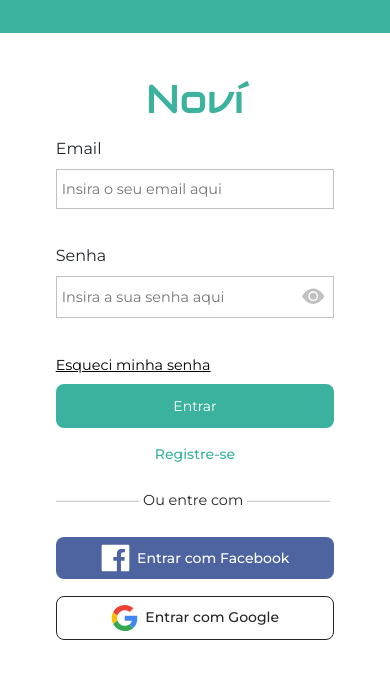
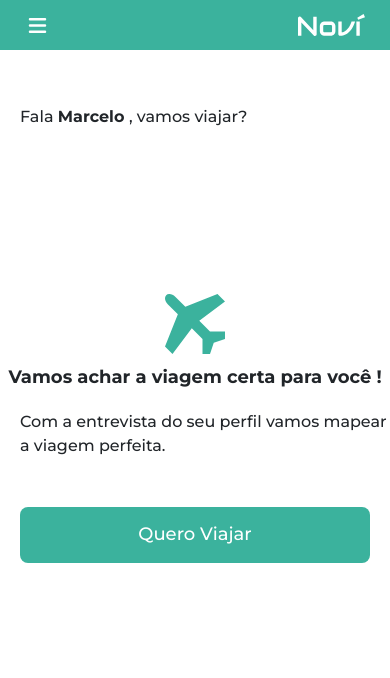
Before and after one commit to StartFuture/novi-frontend, a React (Create React App) app: page /home in a window 390 px wide. Before the commit this address led to /login. Shown: the top 678 px of the page. Built offline with nearby package versions, Linux system fonts and the light colour scheme; the HTML template or start-up script is replaced by a standard one.

Commit message:
responsividade da tela homeDefault

```diff
--- a/src/AppRoutes.jsx
+++ b/src/AppRoutes.jsx
@@ -23,7 +23,7 @@ const AppRoutes = () => {
         <AuthProvider>
             <Routes>
                 <Route exact path="/" element={<LandingPage />}></Route>
-                <Route exact path="/home" element={<Private><Home/></Private>}></Route>
+                <Route exact path="/home" element={<Home/>}></Route>
                 <Route exact path="/login" element={<Login />}></Route>
                 <Route exact path="/interview-start" element={<InterviewStart />}></Route>
                 <Route exact path="/registro" element={<Registro />}></Route>
--- /dev/null
+++ b/src/pages/homePage/components/headerMenuMobile/index.jsx
@@ -0,0 +1,26 @@
+import React from "react"
+import { HiMenu } from "react-icons/hi"
+import Novi from "../../assets/images/Noví.svg"
+import { BoxMenu } from "./style"
+
+
+function MenuMobile() {
+
+    return (
+
+        <BoxMenu>
+            <HiMenu className="menuStyle"></HiMenu>
+
+            <img src={Novi} alt="logo-novi" />
+        </BoxMenu>
+
+
+
+    )
+
+
+
+
+}
+
+export default MenuMobile
--- /dev/null
+++ b/src/pages/homePage/components/headerMenuMobile/style.ts
@@ -0,0 +1,32 @@
+import styled from "styled-components"
+
+
+export const BoxMenu = styled.div`
+width: auto;
+height: 50px;
+display: none;
+
+
+
+.menuStyle {color: white;
+width: 25px;
+height: 25px;
+margin-left: 25px;
+}
+
+
+img {
+    width: 67px;
+    height: 22px;
+    margin-right: 25px;
+}
+
+
+@media (max-width: 900px) {display: flex;
+    justify-content: center;
+    align-items: center;
+    justify-content: space-between;
+    background-color: ${props => props.theme.colors.primaryColor};
+
+}
+`
--- a/src/pages/homePage/default/index.jsx
+++ b/src/pages/homePage/default/index.jsx
@@ -2,6 +2,7 @@ import React from "react";
 import { LayoutGrid, PageGrid, MainDiv, SecondaryDiv, Button, Wrapper } from "../default/style"
 import { ImAirplane } from "react-icons/im";
 import UserMenu from "../userMenu";
+import MenuMobile from "../components/headerMenuMobile";
 
 
 
@@ -17,11 +18,13 @@ function DefaultHome() {
 
   return (
 
-    <PageGrid>
+
+
       <LayoutGrid>
+        <MenuMobile></MenuMobile>
         <UserMenu></UserMenu>
         <MainDiv>
-          <p>Fala <b> Marcelo </b>, vamos viajar?</p>
+          <p className="pStyle">Fala <b> Marcelo </b>, vamos viajar?</p>
           <SecondaryDiv>
 
             <ImAirplane className="iconAirplane" />
@@ -40,7 +43,7 @@ function DefaultHome() {
 
 
       </LayoutGrid>
-    </PageGrid>
+
 
 
 
--- a/src/pages/homePage/default/style.ts
+++ b/src/pages/homePage/default/style.ts
@@ -3,9 +3,7 @@ import styled from "styled-components";
 
 
 export const PageGrid = styled.div`
-    width:1920px ;
-    height:1080px ;
-    background-color: lightgray;
+    background-color: #F6F6F6;
 `
 ;
 
@@ -13,6 +11,8 @@ export const LayoutGrid = styled.div`
 
     display: flex;
     gap: 90px;
+
+    @media (max-width: 900px) {display: block;}
 
 `
 ;
@@ -24,12 +24,27 @@ export const MainDiv = styled.div`
    margin-top: 55px;
 
 
-
+   .pStyle { font-family: ${props => props.theme.fonts.fontMontserrat};
+   font-size: 16px;
+   font-weight: 500;}
 
    p {font-family: ${props => props.theme.fonts.fontMontserrat};
    font-size: 16px;
-   font-weight: 700;}`
-;
+   font-weight: 700;}
+
+   @media (max-width: 900px) {
+width: auto;
+height: auto;
+display: flex;
+justify-content: center;
+align-items: center;
+
+p {align-self: flex-start;
+margin-left: 20px;}
+
+   }
+   `
+
 
 export const SecondaryDiv = styled.div`
    height: 567px;
@@ -52,8 +67,12 @@ h2 {font-family: ${props => props.theme.fonts.fontMontserrat};
 
    p {font-family: ${props => props.theme.fonts.fontMontserrat};
    font-size: 16px;
-   font-weight: 400;}`
-;
+   font-weight: 500;}
+
+   @media (max-width: 900px) {border: none;
+   width: auto;}
+   `
+
 
 export const Button = styled.button`
  display: flex;
@@ -70,4 +89,8 @@ export const Button = styled.button`
   font-size: 18px;
    font-weight: 500;
   cursor: pointer;
-  margin-top: 20px;`
+  margin-top: 20px;
+
+  @media (max-width: 900px) {width: 350px;
+}
+  `
--- a/src/pages/homePage/userMenu/style.ts
+++ b/src/pages/homePage/userMenu/style.ts
@@ -38,6 +38,8 @@ export const UserMenuLeft = styled.div`
       margin: 0 0 0 -55px;
       transform: translateY(-1rem);
    }
+
+   @media (max-width:900px) {display:none;}
 `
 
 export const SelectedContainer = styled.div`
@@ -56,7 +58,7 @@ export const SelectedContainer = styled.div`
       color: #FFF;
    }
 
-
+   @media (max-width:900px) {display:none;}
 `
 
 export const Container = styled.div`
@@ -76,6 +78,8 @@ export const Container = styled.div`
    .icon {
       color : #FFF
    }
+
+   @media (max-width:900px) {display:none;}
 `
 
 export const MyProfile = styled.div`
@@ -86,6 +90,7 @@ export const MyProfile = styled.div`
 
    .verticalAlign {
       margin-top: 2px;
+      margin-bottom: 20px;
    }
 
    .verticalAlign input{
@@ -100,4 +105,6 @@ export const MyProfile = styled.div`
       font-weight: 400;
       color: #000;
    }
+
+   @media (max-width:900px) {display:none;}
 `
```
Also changed, not shown: src/pages/homePage/assets/images/Noví.svg (added).
